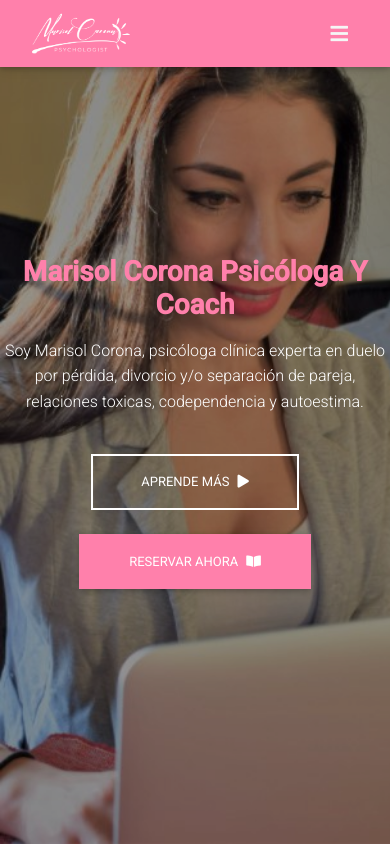
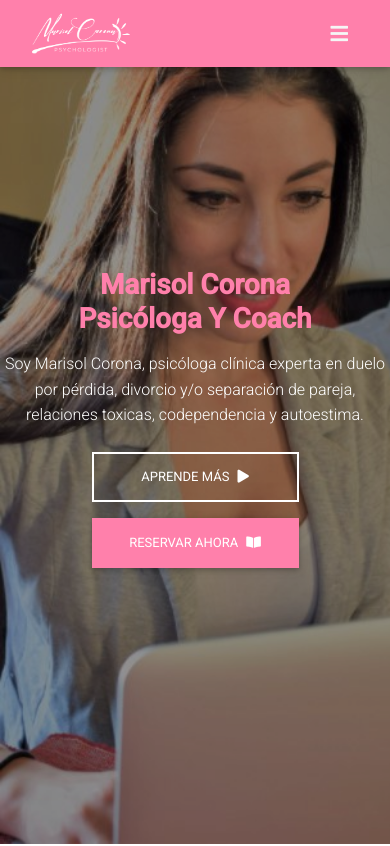
Before and after one commit to bendandoSolo/marisolcorona-next, a Next.js app: page / in a window 390 px wide. Shown: the top 846 px of the page. Built offline with nearby package versions, Linux system fonts and the light colour scheme.

Commit message:
did mobile adjustments to contact form and individual therapy pages.

```diff
--- a/pages/components/Accordion.js
+++ b/pages/components/Accordion.js
@@ -2,7 +2,7 @@ import React from "react";
 
 const Accordian = () => {
   return (
-    <div className=" mt-4 row justify-content-center">
+    <div className="mt-4 row justify-content-center">
       <div
         className="accordion accordion-flush col-md-5 mx-2"
         id="accordionFlushExample"
@@ -17,7 +17,7 @@ const Accordian = () => {
               aria-expanded="false"
               aria-controls="flush-collapseOne"
             >
-              <h5>Te está pasando que…</h5>
+              Te está pasando que…
             </button>
           </h2>
           <div
@@ -74,7 +74,7 @@ const Accordian = () => {
               aria-expanded="false"
               aria-controls="flush-collapseTwo"
             >
-              <h5>¿Y sabes por qué te pasa esto?</h5>
+              ¿Y sabes por qué te pasa esto?
             </button>
           </h2>
           <div
--- a/pages/components/Banner.js
+++ b/pages/components/Banner.js
@@ -7,35 +7,47 @@ const Banner = ({ text, smallText, button, bgImg, page }) => {
       <div className="bg-text">
         <div className="text-center intro">
           {text && (
-            <h1 className="mb-3">
+            <h1 className="mb-3 mx-5">
               <strong>{text}</strong>
             </h1>
           )}
-          <div className="row justify-content-center">
-            {smallText && (
+          {smallText && (
+            <div className="row justify-content-center sub-text">
               <p className="mb-3 text-white col-md-6">{smallText}</p>
-            )}
-          </div>
+            </div>
+          )}
 
           {button && (
             <div className="row justify-content-center">
-              <div className="col-md-3">
+              <div className="col-md-2 mx-4">
                 <Link href="#aprende-mas">
                   <button
-                    className="btn mx-2 mt-4 py-3 px-5 text-white btn btn-outline-white"
+                    className="btn btn-outline-white my-2"
                     role="button"
+                    style={{
+                      width: "207px",
+                      height: "50px",
+                      paddingBottom: "0px",
+                      paddingTop: "0",
+                    }}
                   >
                     Aprende más
                     <i className="fas fa-play ms-2"></i>
                   </button>
                 </Link>
               </div>
-              <div className="col-md-3">
+              <div className="col-md-2 mx-4">
                 <Link href="https://calendly.com/marisol-corona/entrevista">
                   <a target="_blank">
                     <button
-                      className="btn mx-2 mt-4 py-3 px-5 btn-primary2"
+                      className="btn btn-primary2 my-2"
                       role="button"
+                      style={{
+                        width: "207px",
+                        height: "50px",
+                        paddingBottom: "0px",
+                        paddingTop: "0",
+                      }}
                     >
                       Reservar ahora
                       <i className="fas fa-book-open ms-2"></i>
--- a/pages/components/Footer.js
+++ b/pages/components/Footer.js
@@ -5,25 +5,36 @@ const Footer = () => {
     <footer className="page-footer text-center font-small mt-4">
       <div className="pt-4 mt-5 pb-1">
         <Link href="/">
-          <a
+          <button
             className="btn btn-outline-white btn-md mx-2 mb-2"
             alt="home"
             role="button"
-            style={{ width: "190px" }}
+            style={{
+              width: "207px",
+              height: "50px",
+              paddingBottom: "0px",
+              paddingTop: "0",
+            }}
           >
             Aprende más
             <i className="fas fa-play ms-2"></i>
-          </a>
+          </button>
         </Link>
         <Link href="mailto:marisol@marisolcorona.com?Subject=Consulta%del%sitio%web">
-          <a
+          <button
             className="btn btn-primary2 btn-md mx-2 mb-2"
             target="_blank"
             role="button"
+            style={{
+              width: "207px",
+              height: "50px",
+              paddingBottom: "0px",
+              paddingTop: "0",
+            }}
           >
             Reservar ahora
             <i className="fas fa-book-open ms-2"></i>
-          </a>
+          </button>
         </Link>
       </div>
       <div className="center-children py-3">
--- a/pages/contact.js
+++ b/pages/contact.js
@@ -180,7 +180,7 @@ export default function Contact() {
               </div>
             </div>
           </div>
-          <div className="col-md-4" data-aos="fade-up">
+          <div className="col-lg-4 col-md-8" data-aos="fade-up">
             <div className="contact_form shadow-5">
               {
                 <Formik
--- a/pages/index.js
+++ b/pages/index.js
@@ -291,10 +291,20 @@ export default function Home() {
                   </strong>
                 </p>
                 <Link href="https://www.dopplerpages.com/marisol-A0943/Form2-35698">
-                  <a className="btn btn-primary2" target="_blank" role="button">
+                  <button
+                    className="btn btn-primary2"
+                    target="_blank"
+                    role="button"
+                    style={{
+                      width: "207px",
+                      height: "50px",
+                      paddingBottom: "0px",
+                      paddingTop: "0",
+                    }}
+                  >
                     Descarga
                     <i className="fas fa-download ms-2"></i>
-                  </a>
+                  </button>
                 </Link>
               </div>
 
@@ -306,15 +316,21 @@ export default function Home() {
                   </strong>
                 </p>
                 <Link href="https://tinyurl.com/w5xg9d3">
-                  <a
+                  <button
                     className="btn btn-primary2"
                     href="https://tinyurl.com/w5xg9d3"
                     target="_blank"
                     role="button"
+                    style={{
+                      width: "207px",
+                      height: "50px",
+                      paddingBottom: "0px",
+                      paddingTop: "0",
+                    }}
                   >
                     Descarga
                     <i className="fas fa-download ms-2"></i>
-                  </a>
+                  </button>
                 </Link>
               </div>
             </div>
--- a/styles/globals.css
+++ b/styles/globals.css
@@ -181,11 +181,6 @@ a.btn-primary2:hover {
   background-color: #929fba;
 }
 
-@media (min-width: 800px) and (max-width: 850px) {
-  .navbar:not(.top-nav-collapse) {
-    background: #929fba !important;
-  }
-}
 nav {
   background-color: rgba(0, 0, 0, 0.2);
   position: fixed;
@@ -226,7 +221,7 @@ nav li a {
   text-transform: capitalize;
 }
 
-@media only screen and (max-width: 768px) {
+@media only screen and (max-width: 991px) {
   .navbar {
     background-color: #ff80ab;
   }
@@ -356,6 +351,15 @@ footer.page-footer .footer-copyright a:hover {
   color: #ff80ab;
 }
 
+@media screen and (max-width: 767px) {
+  h1 {
+    font-size: 2.5rem;
+  }
+
+  .sub-text {
+    display: none;
+  }
+}
 .card-img-top {
   height: 175px;
 }
@@ -376,6 +380,10 @@ footer.page-footer .footer-copyright a:hover {
           align-items: center;
 }
 .card-body p {
+  font-size: 16px;
+}
+
+.service-card p {
   font-size: 14px;
 }
 
--- a/styles/globals.scss
+++ b/styles/globals.scss
@@ -194,12 +194,6 @@ a.btn-primary2:hover {
   background-color: #929fba;
 }
 
-@media (min-width: 800px) and (max-width: 850px) {
-  .navbar:not(.top-nav-collapse) {
-    background: #929fba !important;
-  }
-}
-
 nav {
   background-color: rgba(0, 0, 0, 0.2);
   position: fixed;
@@ -237,7 +231,7 @@ nav li a {
   text-transform: capitalize;
 }
 
-@media only screen and (max-width: 768px) {
+@media only screen and (max-width: 991px) {
   .navbar {
     background-color: #ff80ab;
   }
@@ -377,6 +371,16 @@ footer.page-footer .footer-copyright {
 // Home
 // ///////////////////////////////////////////////////////////////////
 
+@media screen and (max-width: 767px) {
+  h1 {
+    font-size: 2.5rem;
+  }
+
+  .sub-text {
+    display: none;
+  }
+}
+
 .card-img-top {
   height: 175px;
 }
@@ -386,6 +390,12 @@ footer.page-footer .footer-copyright {
   flex-direction: column;
   justify-content: space-between;
   align-items: center;
+  p {
+    font-size: 16px;
+  }
+}
+
+.service-card {
   p {
     font-size: 14px;
   }
```
Also changed, not shown: pages/individual.js (+14 -14 lines), 1 other file (tests, documents, lock files or other folders).
